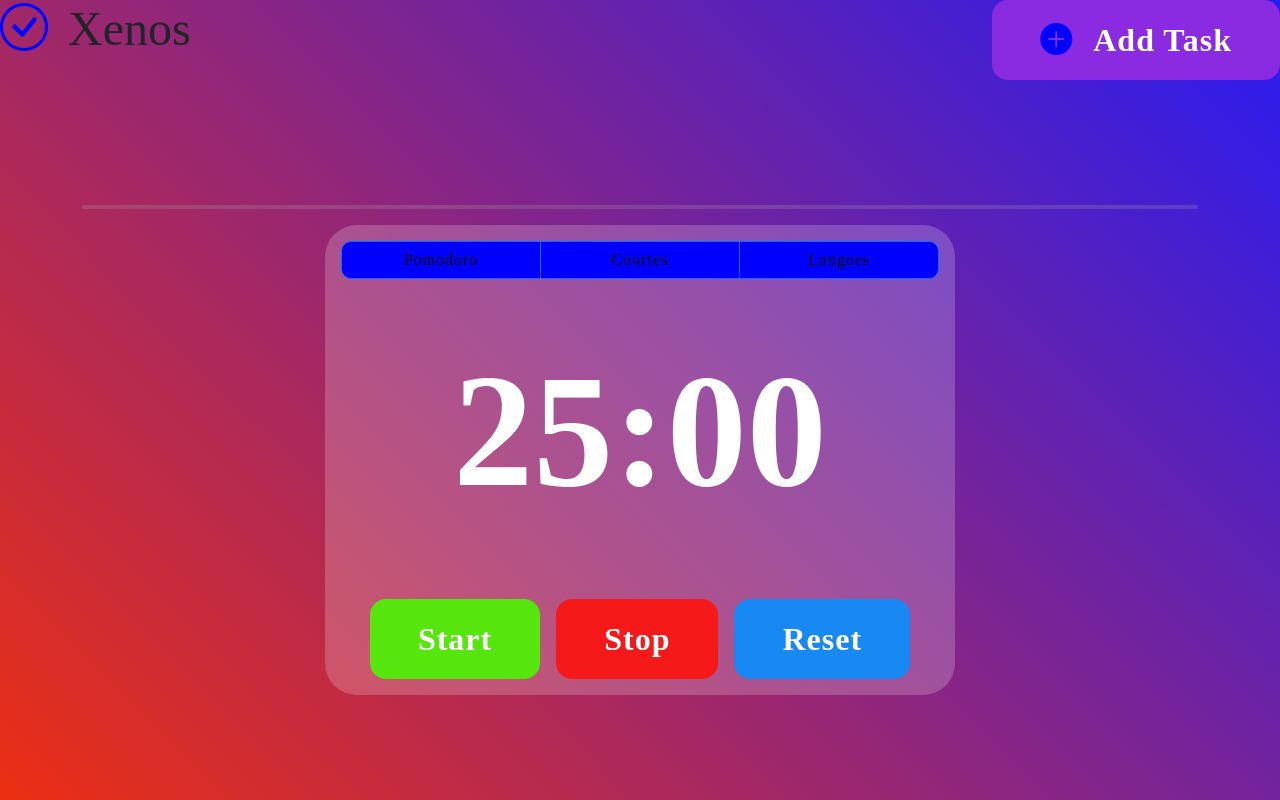
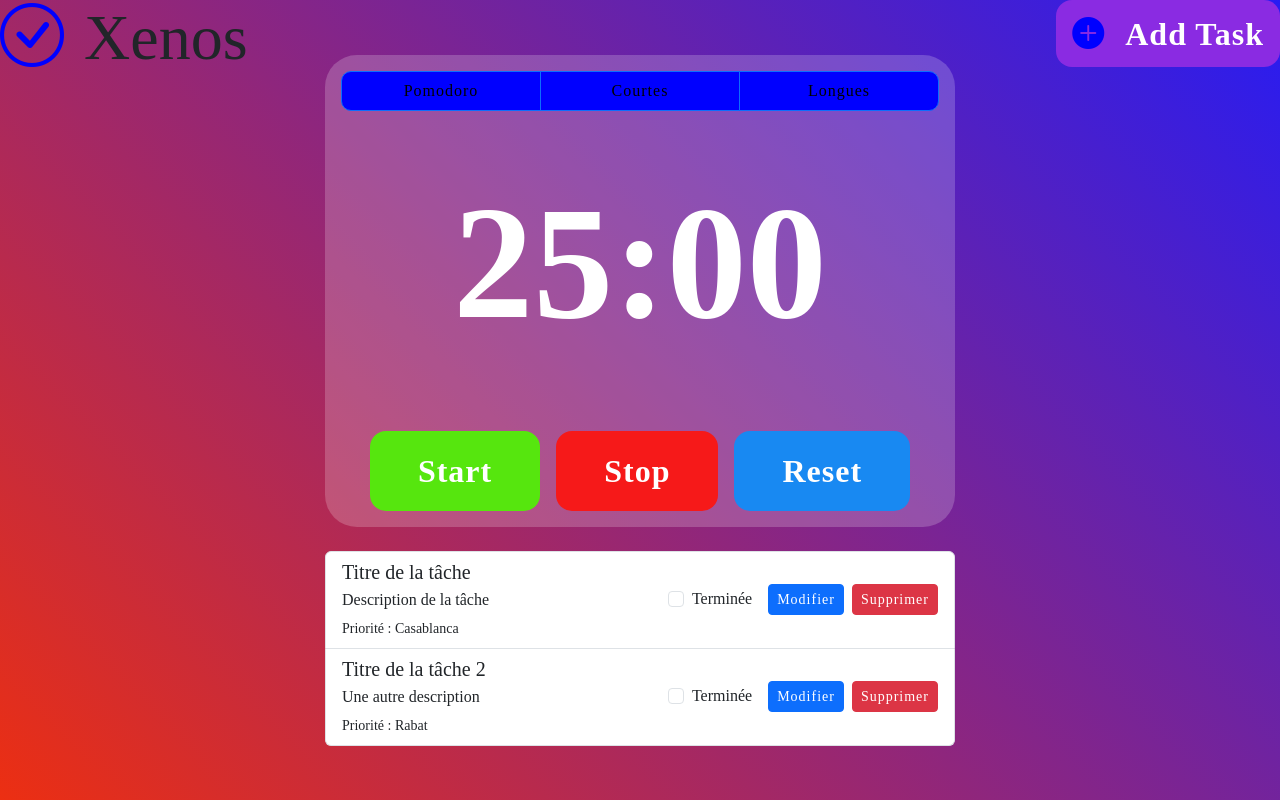
Before and after one commit to mustaphaouadad/App-Pomodoro, a plain HTML site: page index.html in a window 1280 px wide. Drawn offline with nearby package versions, Linux system fonts and the light colour scheme.

Commit message:
ajouter list

```diff
--- a/app.js
+++ b/app.js
@@ -1,42 +1,42 @@
-const start = document.getElementById("start");
-const stop = document.getElementById("stop");
-const reset = document.getElementById("reset");
-const timer = document.getElementById("timer");
+// const start = document.getElementById("start");
+// const stop = document.getElementById("stop");
+// const reset = document.getElementById("reset");
+// const timer = document.getElementById("timer");
 
 
-   let timeLeft = 1500;
-   let interval;
+//    let timeLeft = 1500;
+//    let interval;
 
-   const updateTime = () =>{
-      const minutes =Math.floor(timeLeft/60);
-      const seconds = timeLeft % 60;
-      timer.innerHTML =
-      `${minutes.toString().padStart(2,"0")}
-      :
-      ${seconds.toString().padStart(2,"0")}`;
-   };
-   const startTimer =() =>{
-    interval = setInterval(() => {
-        timeLeft--;
-        updateTime();
-        if (timeLeft === 0) {
-            clearInterval(interval);
-            alert("Time's up!");
-            timeLeft = 1500;
-            updateTime();
+//    const updateTime = () =>{
+//       const minutes =Math.floor(timeLeft/60);
+//       const seconds = timeLeft % 60;
+//       timer.innerHTML =
+//       `${minutes.toString().padStart(2,"0")}
+//       :
+//       ${seconds.toString().padStart(2,"0")}`;
+//    };
+//    const startTimer =() =>{
+//     interval = setInterval(() => {
+//         timeLeft--;
+//         updateTime();
+//         if (timeLeft === 0) {
+//             clearInterval(interval);
+//             alert("Time's up!");
+//             timeLeft = 1500;
+//             updateTime();
 
-        }
-    },1000);
+//         }
+//     },1000);
 
 
-   };
+//    };
 
-   const stopTimer = () => clearInterval(interval);
-   const resetTimer = () =>{
-    clearInterval(interval);
-    timeLeft = 1500;
-    updateTime();
-   }
-   start.addEventListener("click",startTimer);
-   stop.addEventListener("click",stopTimer);
-   reset.addEventListener("click",resetTimer);
+//    const stopTimer = () => clearInterval(interval);
+//    const resetTimer = () =>{
+//     clearInterval(interval);
+//     timeLeft = 1500;
+//     updateTime();
+//    }
+//    start.addEventListener("click",startTimer);
+//    stop.addEventListener("click",stopTimer);
+//    reset.addEventListener("click",resetTimer);
--- a/index.html
+++ b/index.html
@@ -9,12 +9,13 @@
     <title>Pomodoro</title>
 </head>
 <body>
+    <div class="body">
 
          <div class="container">
             <h1 class="title"><i class="bi bi-check-circle"></i>Xenos</h1>
             <button class="b1" data-bs-toggle="modal" data-bs-target="#myform"><i class="bi bi-plus-circle-fill"></i>Add Task</button>
 
-            <hr>
+            <!-- <hr> -->
    <section class="A">
 
 
@@ -75,6 +76,57 @@
     </div>
  </div>
     <!-- --------------- -->
+
+
+    <div class="container mt-4">
+      <ul class="list-group">
+        <!-- List Item -->
+        <li class="list-group-item d-flex justify-content-between align-items-center">
+          <!-- Task Details -->
+          <div>
+            <h5 class="mb-1">Titre de la tâche</h5>
+            <p class="mb-1">Description de la tâche</p>
+            <small>Priorité : Casablanca</small>
+          </div>
+          <!-- Actions -->
+          <div class="d-flex align-items-center">
+            <!-- Checkbox for Task Completion -->
+            <div class="form-check me-3">
+              <input class="form-check-input" type="checkbox" id="completeTask1">
+              <label class="form-check-label" for="completeTask1">
+                Terminée
+              </label>
+            </div>
+            <!-- Edit and Delete Buttons -->
+            <button class="btn btn-primary btn-sm me-2">Modifier</button>
+            <button class="btn btn-danger btn-sm">Supprimer</button>
+          </div>
+        </li>
+
+        <!-- Another List Item -->
+        <li class="list-group-item d-flex justify-content-between align-items-center">
+          <div>
+            <h5 class="mb-1">Titre de la tâche 2</h5>
+            <p class="mb-1">Une autre description</p>
+            <small>Priorité : Rabat</small>
+          </div>
+          <div class="d-flex align-items-center">
+            <div class="form-check me-3">
+              <input class="form-check-input" type="checkbox" id="completeTask2">
+              <label class="form-check-label" for="completeTask2">
+                Terminée
+              </label>
+            </div>
+            <button class="btn btn-primary btn-sm me-2">Modifier</button>
+            <button class="btn btn-danger btn-sm">Supprimer</button>
+          </div>
+        </li>
+      </ul>
+    </div>
+
+     <!-- aaaaaaaaaaaaaaaaa -->
+
+    </div>
     <script src="app.js"></script>
     <script src="https://cdn.jsdelivr.net/npm/bootstrap@5.3.3/dist/js/bootstrap.bundle.min.js" integrity="sha384-YvpcrYf0tY3lHB60NNkmXc5s9fDVZLESaAA55NDzOxhy9GkcIdslK1eN7N6jIeHz" crossorigin="anonymous"></script>
 </body>
--- a/style.css
+++ b/style.css
@@ -3,6 +3,15 @@
     padding: 0;
     box-sizing: border-box;
     font-family: "Poppins";
+}
+body{
+    background: linear-gradient(
+        -135deg,
+        rgb(39,28,243),#ec2f12);
+        min-height: 100vh;
+        display: flex;
+        align-items: center ;
+        justify-content: center;
 }
 .A{
      display: flex;
@@ -19,32 +28,25 @@
     margin-right: auto;
 }
 
-body{
-    min-height: 100vh;
+/*.body{
+     min-height: 100vh;
     background: linear-gradient(
         -135deg,
         rgb(39,28,243),#ec2f12);
-        display: flex;
-        align-items: center ;
+
+         align-items: center ;
         justify-content: center;
 
-}
+} */
 
 .title{
-    font-size: 3em;
+    font-size: 4em;
     display:inline-block;
     position: absolute;
     top: 0;
     left: 0;
 }
- hr{
-    width: 100%;
-    background-color: rgb(162, 159, 159);
-    height: 4px;
-    border-radius: 1em;
-    border: none;
-    margin-top: 100px;
-}
+
 .timer{
     font-size:10em;
     font-weight: 700;
@@ -80,8 +82,9 @@ button:hover{
     background-color: rgb(24,137,242);
 }
 /* ------------ */
-.btn{
+.btn-group button{
     width: 200px;
+    height: 40px;
     background-color: blue;
     color: black;
     border-radius: 10px;
@@ -99,6 +102,7 @@ button:hover{
     margin-bottom: 10px;
     margin-top: 0;
     position: absolute;
+    padding:0.3em 0.5em ;
 
 
 }
```
